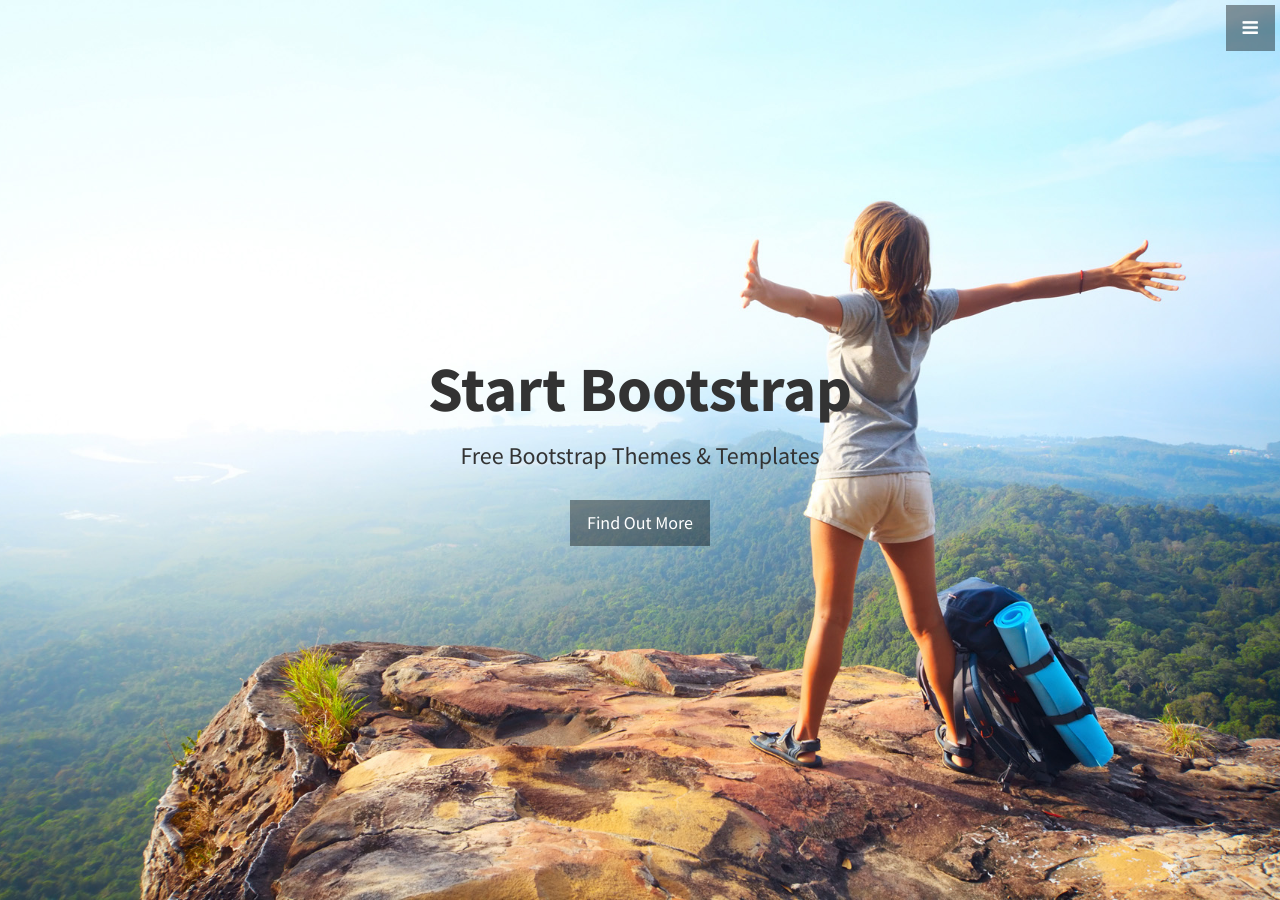
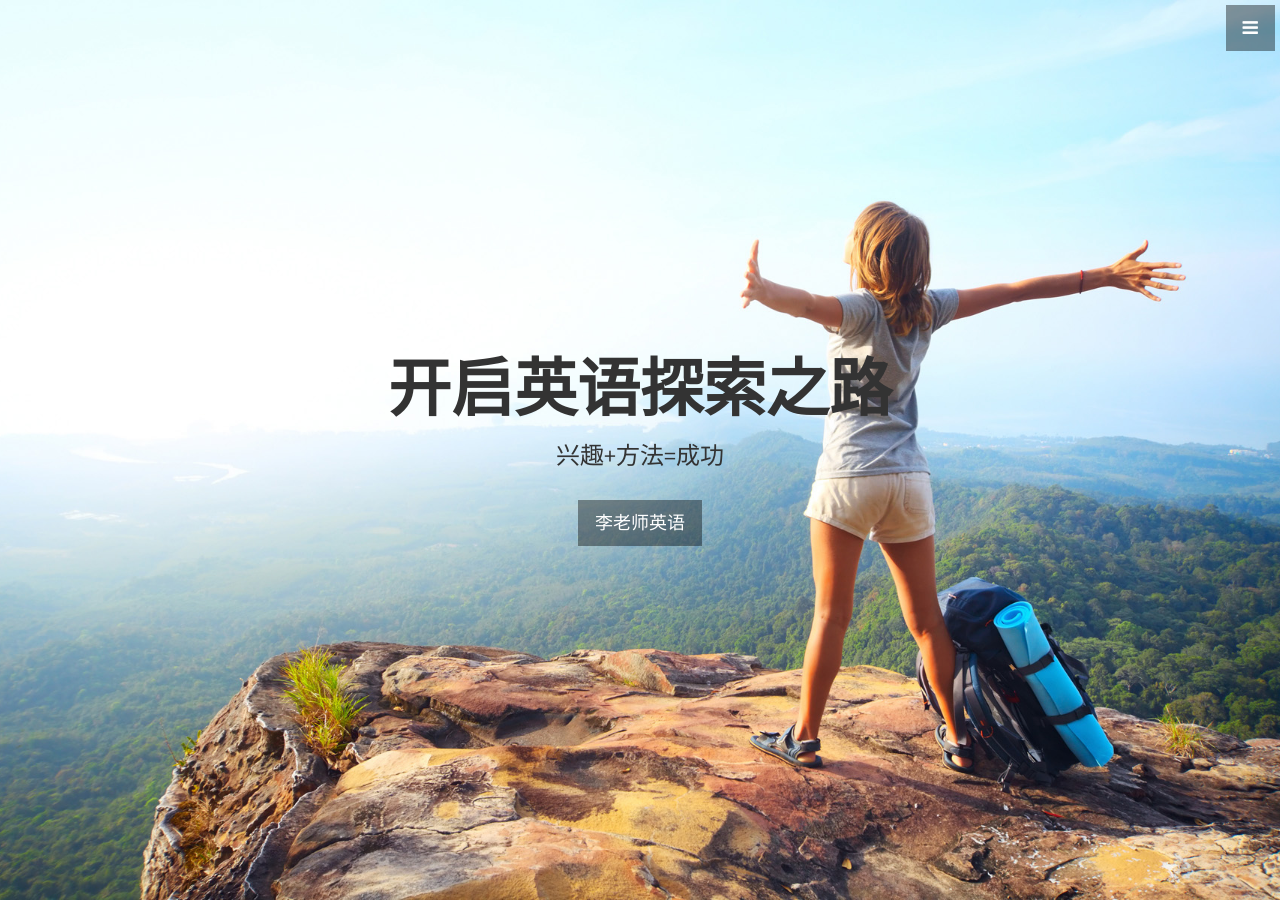
Before and after one commit to doudoumao1031/jekyll_demo, a Jekyll site: the page built from index.html, in a window 1280 px wide and 900 px high. Built offline with Jekyll 4.4.1, drawn with Linux system fonts in a browser that asks for light colours.

Commit message:
headertext changed

```diff
--- a/_includes/header.html
+++ b/_includes/header.html
@@ -1,8 +1,8 @@
 <header id="top" class="header">
   <div class="text-vertical-center">
-    <h1>Start Bootstrap</h1>
-    <h3>Free Bootstrap Themes &amp; Templates</h3>
+    <h1>开启英语探索之路</h1>
+    <h3>兴趣+方法=成功</h3>
     <br>
-    <a href="#about" class="btn btn-dark btn-lg">Find Out More</a>
+    <a href="#about" class="btn btn-dark btn-lg">李老师英语</a>
   </div>
 </header>
```
